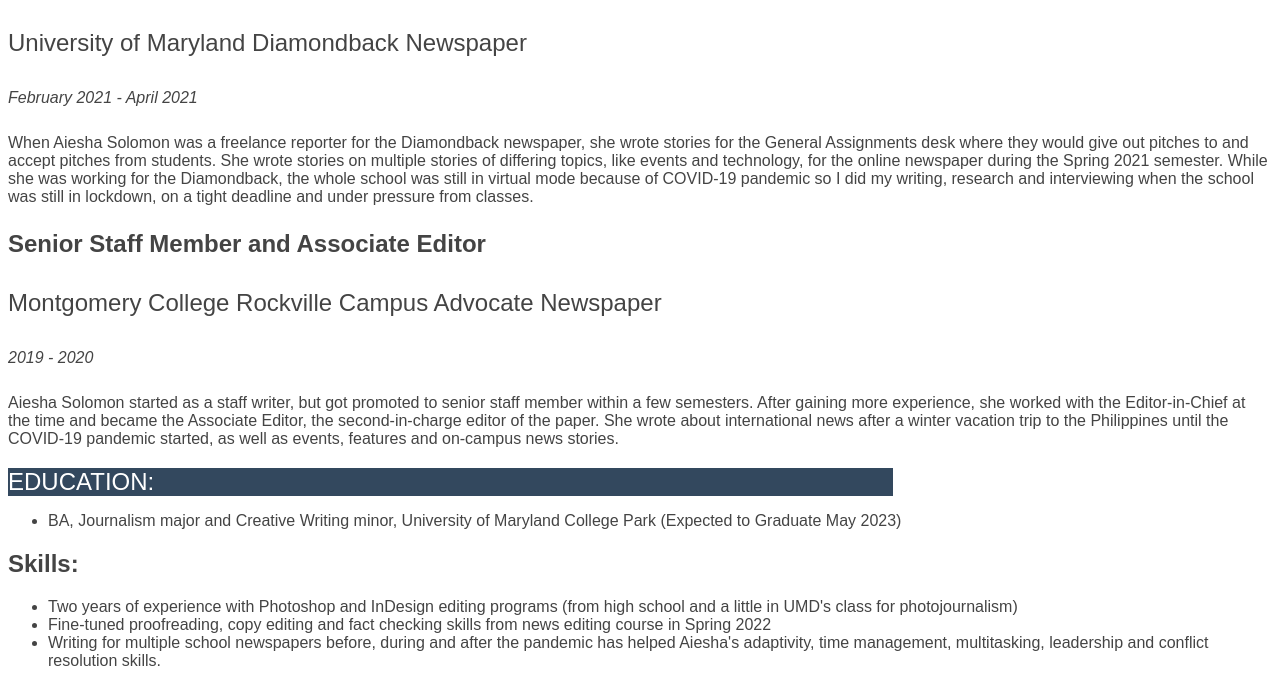
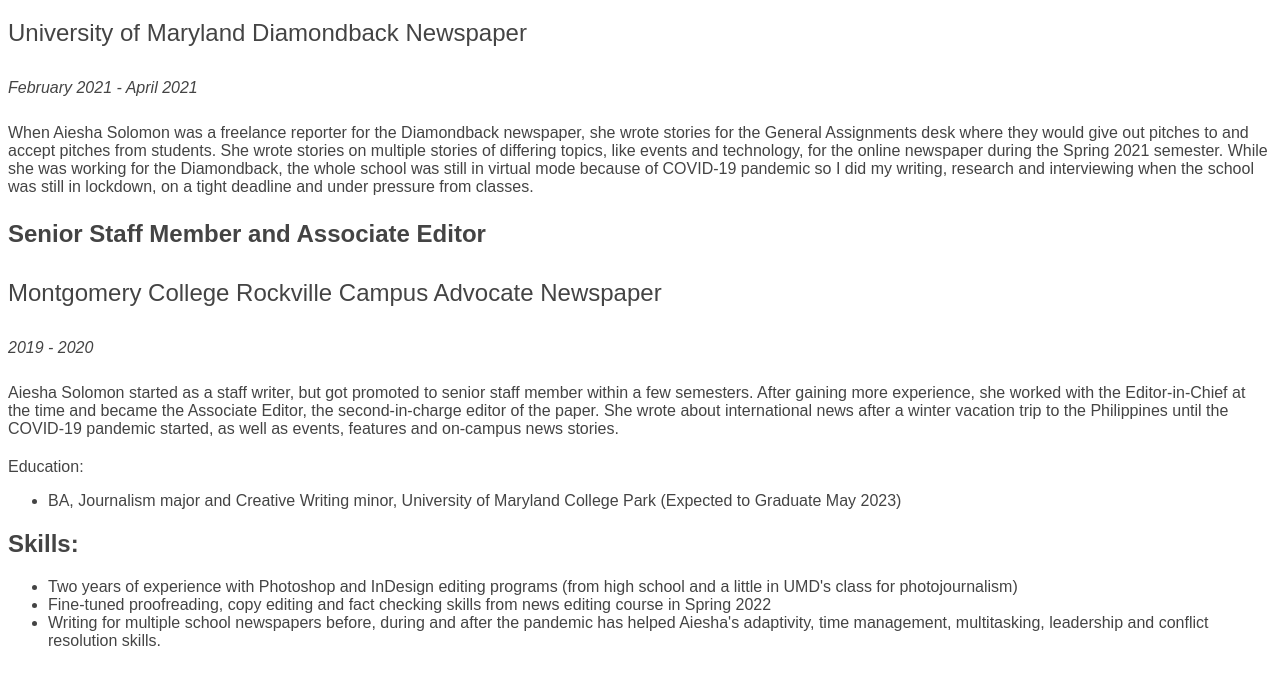
Before and after one commit to ASolomon2000/ASolomon-JOUR352, a plain HTML site: page resume/index.html in a window 1280 px wide. Shown: the part 354-1040 px from the top of the page. Drawn offline with Linux system fonts and the light colour scheme.

Commit message:
Update style.css

```diff
--- a/resume/style.css
+++ b/resume/style.css
@@ -19,7 +19,7 @@
     color: #33485e;
 }
 /*Style for titles for Experience, Education and Skills Setions*/
-div {
+#name {
     font-size: 1.5em;
     text-transform: uppercase;
     background-color: #33485e;
```
